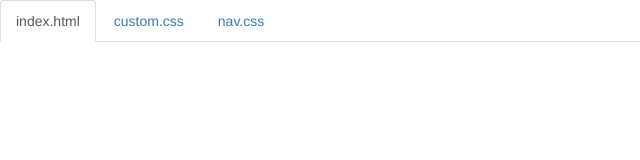
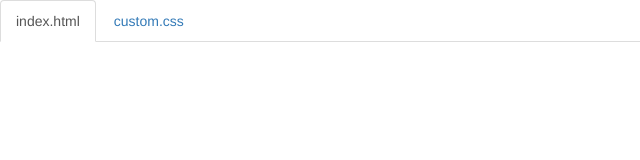
Before and after one commit to belindav8567/myow, a plain HTML site: page code.html in a window 1280 px wide. Shown: the full height of the page, 0-640 px from the left. Drawn offline with nearby package versions, Linux system fonts and the light colour scheme.

Commit message:
fix code

```diff
--- a/code.html
+++ b/code.html
@@ -24,7 +24,6 @@
         <ul class="nav nav-tabs navbar-fixed-top">
             <li class="active"><a href="#index">index.html</a></li>
             <li><a href="#custom">custom.css</a></li>
-            <li><a href="#nav">nav.css</a></li>
         </ul>
 
         <div class="tab-content">
```
